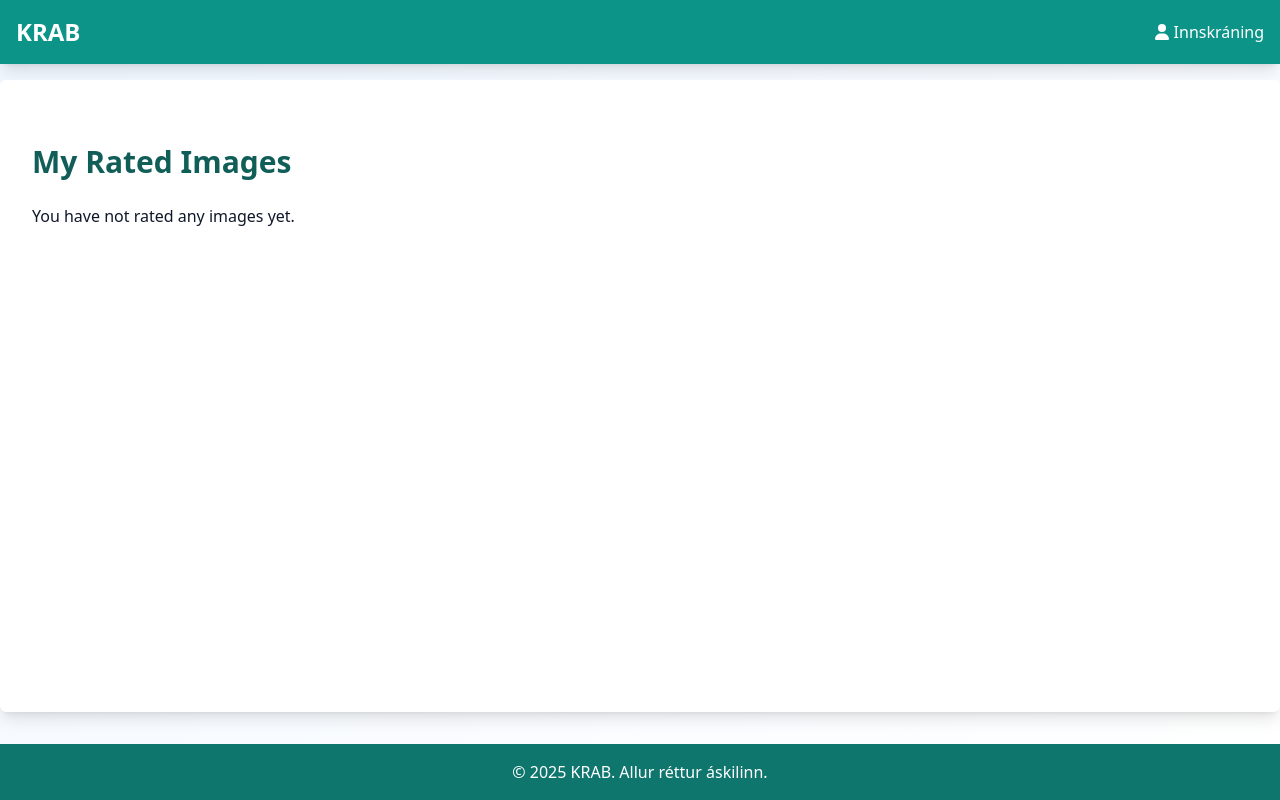
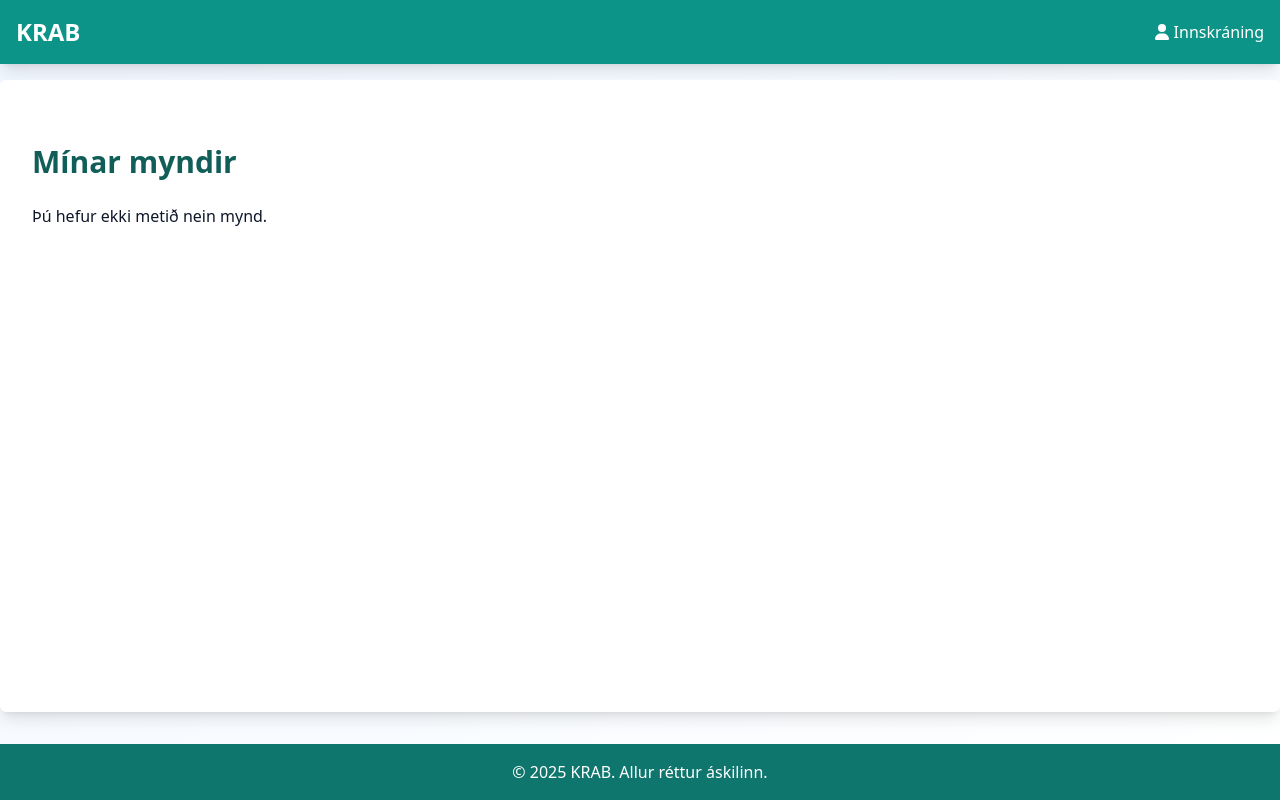
Before and after one commit to kristoferbirgir/vef2-h2, a Next.js app: page /ratedImages in a window 1280 px wide. Built offline with nearby package versions, Linux system fonts and the light colour scheme.

Commit message:
final fix

```diff
--- a/src/app/ratedImages/page.tsx
+++ b/src/app/ratedImages/page.tsx
@@ -22,7 +22,7 @@ export default function RatedImagesPage() {
   useEffect(() => {
     async function fetchRatedImages() {
       if (!user?.token) {
-        console.error('No auth token found')
+        console.error('Engin auðkenningartákn fundið')
         setLoading(false)
         return
       }
@@ -41,10 +41,10 @@ export default function RatedImagesPage() {
           const data: RatedImageData[] = await res.json()
           setRatedImages(data)
         } else {
-          console.error('Failed to fetch rated images –', res.status)
+          console.error('Mistókst að sækja metnar myndir –', res.status)
         }
       } catch (error) {
-        console.error('Error fetching rated images:', error)
+        console.error('Villa við að sækja metnar myndir:', error)
       }
       setLoading(false)
     }
@@ -52,14 +52,14 @@ export default function RatedImagesPage() {
   }, [user])
 
   if (loading) {
-    return <div>Loading your rated images...</div>
+    return <div>Hleður þínum myndum...</div>
   }
 
   return (
     <div className="container mx-auto px-4 py-8">
-      <h1 className="text-3xl font-bold mb-6">My Rated Images</h1>
+      <h1 className="text-3xl font-bold mb-6">Mínar myndir</h1>
       {ratedImages.length === 0 ? (
-        <p>You have not rated any images yet.</p>
+        <p>Þú hefur ekki metið nein mynd.</p>
       ) : (
         ratedImages.map((img) => (
           <div key={img.id} className="bg-white rounded-lg shadow p-4 mb-6">
@@ -72,7 +72,7 @@ export default function RatedImagesPage() {
                 sizes="(max-width: 768px) 100vw, 50vw"
               />
             </div>
-            <p className="text-gray-700 mb-2">Prompt: {img.prompt}</p>
+            <p className="text-gray-700 mb-2">Innihald: {img.prompt}</p>
             <div className="flex items-center space-x-2">
               {img.currentRating === 1 ? (
                 <div className="flex items-center space-x-1 text-green-600">
```
